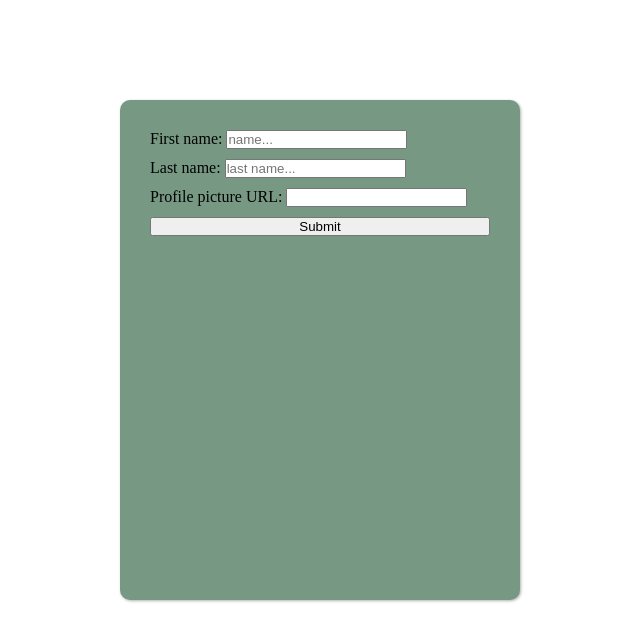
After one commit to Shahabr99/Blogly, a Flask app: page /form in a window 1280 px wide. The commit adds this page. Shown: the top 641 px of the page, without its empty margins (320-960 px from the left). Run offline with Flask 3, Linux system fonts and the light colour scheme.

Commit message:
almost done

```diff
--- a/app.py
+++ b/app.py
@@ -5,6 +5,8 @@ from models import db, connect_db, User
 
 
 app = Flask(__name__)
+
+
 app.config['SQLALCHEMY_DATABASE_URI'] = 'postgresql:///blogly'
 app.config['SQLALCHEMY_TRACK_MODIFICATIONS'] = False
 app.config['SQLALCHEMY_ECHO'] = True
@@ -20,13 +22,19 @@ def show_homepage():
     users = User.query.all()
     return render_template('home.html', users=users)
 
-@app.route('/result', methods=["POST"])
+@app.route('/form')
 def show_users():
+    return render_template('form.html')
+
+@app.route('/profile', methods=["POST"])
+def show_profile():
+
     first_name = request.form['first_name']
-    last_name= request.form['last-name']
+    last_name= request.form['last_name']
     image_url= request.form['image_url']
-    user = User(name=first_name, last_name=last_name, image_url=image_url)
+    user = User(first_name=first_name, last_name=last_name, image_url=image_url)
 
     db.session.add(user)
     db.session.commit()
-    return redirect
+
+    return render_template('profile.html', firstname=first_name, lastname=last_name, image_url=image_url)
--- a/static/app.css
+++ b/static/app.css
@@ -4,8 +4,40 @@
   box-sizing: border-box;
 }
 
-.add-user-btn {
+.user-header {
+  width: 400px;
+  margin: 100px auto;
+  background-color: rgb(119, 153, 131);
+  box-shadow: 1px 1px 3px #0000004f;
+  height: 500px;
+  display: flex;
+  flex-direction: column;
+  gap: 10px;
+  padding: 10px;
+  border-radius: 10px;
+}
+
+.add-user-btn:link,
+.add-user-btn:visited {
   background-color: lightsalmon;
   padding: 12px 24px;
-  display: block;
+  border-radius: 10px;
+  text-transform: uppercase;
+  text-decoration: none;
+  color: #000;
+  font-weight: 600;
+  width: 130px;
 }
+
+.add-user-btn:hover {
+  background-color: red;
+  color: #eeeeee;
+}
+
+.user-form {
+  height: 200px;
+  display: flex;
+  flex-direction: column;
+  gap: 10px;
+  padding: 20px;
+}
--- a/templates/base.html
+++ b/templates/base.html
@@ -4,10 +4,17 @@
     <meta charset="UTF-8" />
     <meta http-equiv="X-UA-Compatible" content="IE=edge" />
     <meta name="viewport" content="width=device-width, initial-scale=1.0" />
-    <title>Document</title>
-    <link rel="stylesheet" href="app.css" />
+    <title>List of users</title>
+    <link rel="stylesheet" href="/static/app.css" />
   </head>
   <body>
-    <header>{% block users%}{% endblock %}</header>
+    <header class="user-profile">
+      <div>{% block profilepic %}{% endblock %}</div>
+      <div>{% block info %}{% endblock %}</div>
+    </header>
+    <div class="user-header">
+      {% block form %}{% endblock %} {% block users %}{% endblock %} {% block
+      button %}{% endblock %}
+    </div>
   </body>
 </html>
--- /dev/null
+++ b/templates/form.html
@@ -0,0 +1,23 @@
+{% extends "base.html" %}{% block form %}
+<form class="user-form" action="/profile" method="POST">
+  <label for="first-name"
+    >First name: <input id="first-name' type="text" name="first_name"
+    placeholder="name..." required />
+  </label>
+  <label for="last-name"
+    >Last name:
+    <input
+      id="last-name"
+      type="text"
+      name="last_name"
+      placeholder="last name..."
+      required
+    />
+  </label>
+  <label for="image-url"
+    >Profile picture URL:
+    <input id="image-url" type="text" name="image_url" maxlength="100" />
+  </label>
+  <button type="submit">Submit</button>
+</form>
+{% endblock %}
--- a/templates/home.html
+++ b/templates/home.html
@@ -2,6 +2,6 @@
 <h1>List of users:</h1>
 {% for user in users %}
 <li><a href="#">{{user.first_name}} {{user.last_name}}</a></li>
-{% endfor %}
-<a class="add-user-btn" href="">Add user</a>
+{% endfor %} {% endblock %} {% block button %}
+<a class="add-user-btn" href="/form">Add user</a>
 {% endblock %}
--- /dev/null
+++ b/templates/profile.html
@@ -0,0 +1,4 @@
+{% extends 'base.html' %}{% block profilepic %}
+<img src="{{image_url}}" alt="" /> {% endblock %} {% block info %} {{firstname}}
+{{lastname}} <button>Edit</button><button>Delete</button>
+{% endblock %}
```
Also changed, not shown: models.py (+6 -5 lines).
